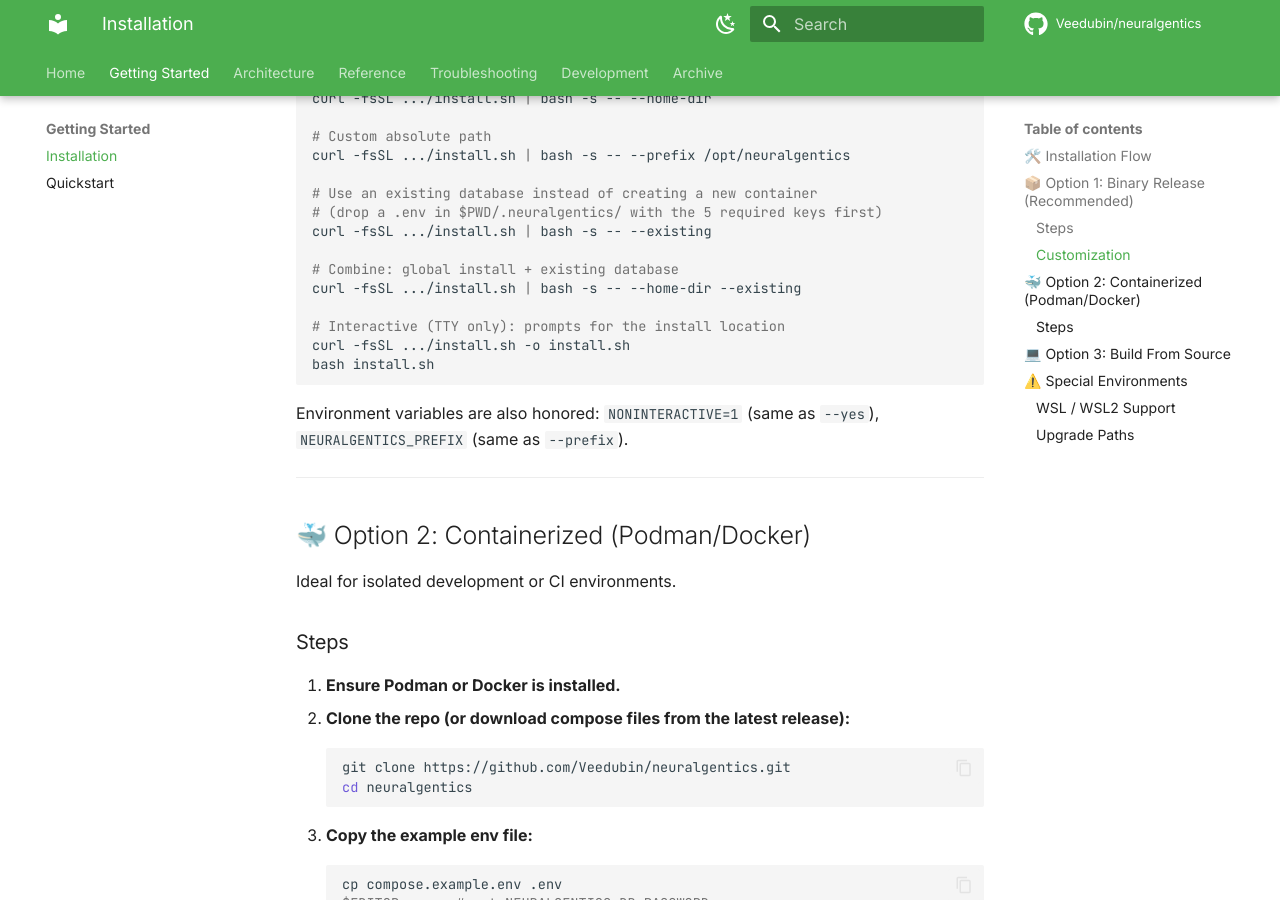
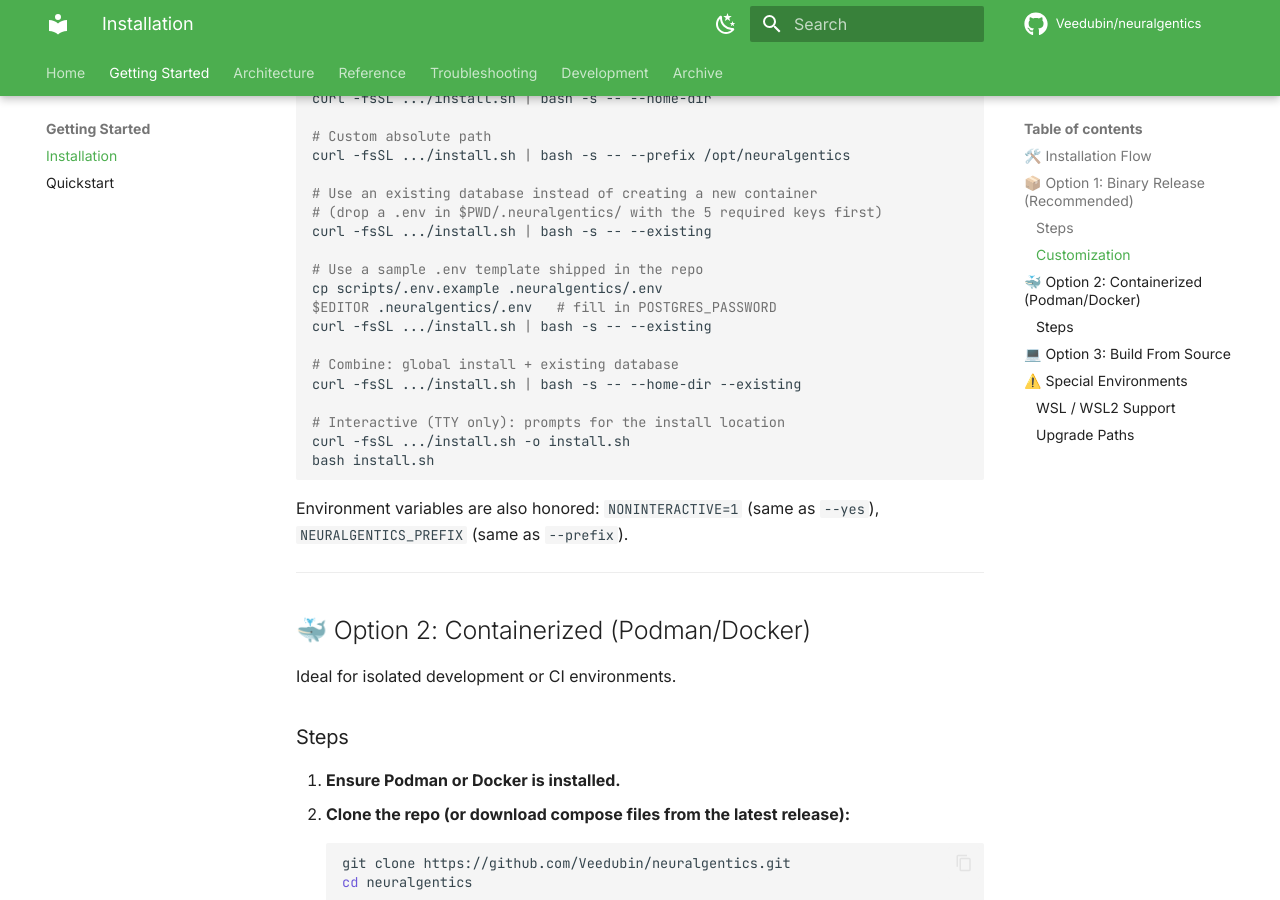
Before and after one commit to Veedubin/neuralgentics, an MkDocs documentation site: the page built from docs/getting-started/installation.md, in a window 1280 px wide and 900 px high, scrolled down 1700 px. Built offline with MkDocs 1.6.1 and Material for MkDocs 9.7.7, drawn with Linux system fonts in a browser that asks for light colours; comment, search, counter and statistics services are not loaded.

Commit message:
feat(install): add scripts/.env.example template for --existing
When the user passes --existing to skip auto-creating the PostgreSQL
container, they need a .env file with the 5 required DB keys. Until
now they had to either:
  (a) copy the example from the install script's heredoc (cluttered
      error message), or
  (b) figure out the schema by reading the source.

Add a proper sample template at scripts/.env.example with:
  - Header comment explaining what the file is and where it goes
  - The 5 required keys in the exact format generate_env_file() produces
  - Default values matching what auto-install uses
    (host=127.0.0.1, port=6000, user=neuralgentics, db=neuralgentics,
    password=changeme — user must replace this)

The --existing error message now tells the user to copy this template:
    cp scripts/.env.example $PWD/.neuralgentics/.env

Updated help text, README, and installation docs to reference the
template.

```diff
--- a/docs/getting-started/installation.md
+++ b/docs/getting-started/installation.md
@@ -69,6 +69,11 @@
 
 # Use an existing database instead of creating a new container
 # (drop a .env in $PWD/.neuralgentics/ with the 5 required keys first)
+curl -fsSL .../install.sh | bash -s -- --existing
+
+# Use a sample .env template shipped in the repo
+cp scripts/.env.example .neuralgentics/.env
+$EDITOR .neuralgentics/.env   # fill in POSTGRES_PASSWORD
 curl -fsSL .../install.sh | bash -s -- --existing
 
 # Combine: global install + existing database
```
Also changed, not shown: README.md (+1 -1 lines), 2 other files.
